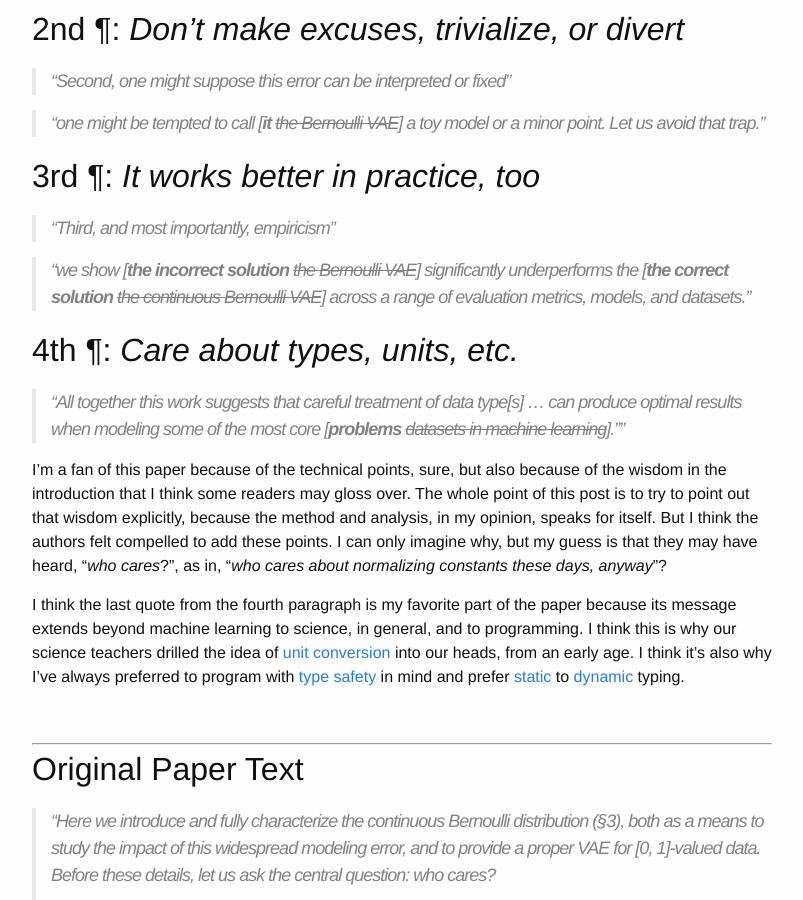
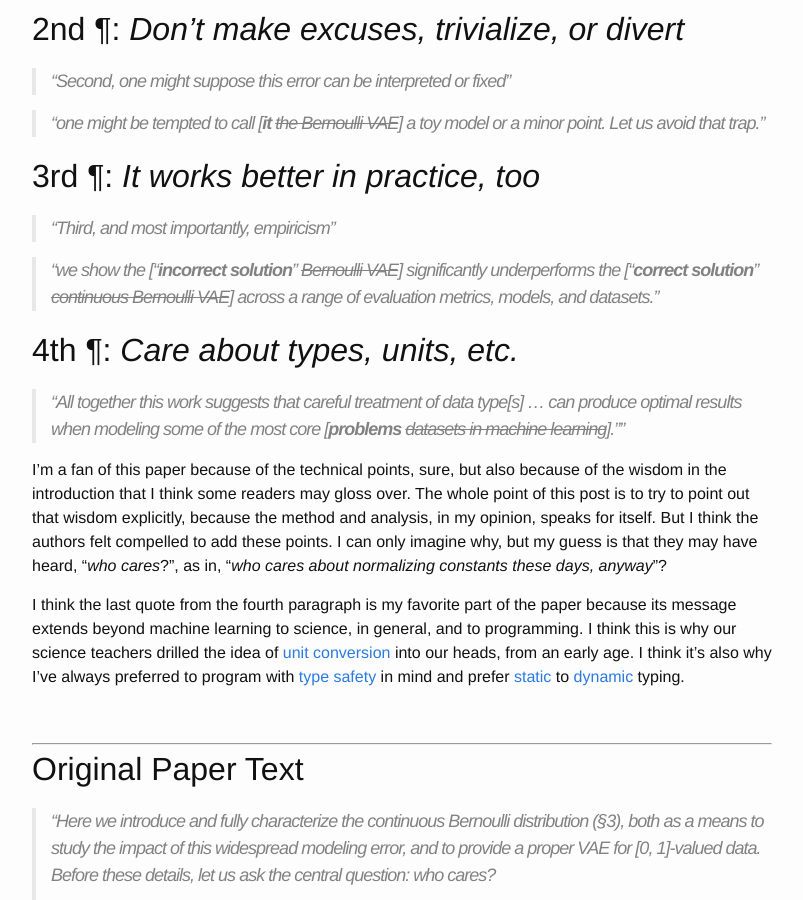
Before and after one commit to deaktator/deaktator.github.io, a Jekyll site: the page built from _posts/2023-10-15-a-continuous-plea.md, in a window 1280 px wide and 900 px high, scrolled down 861 px. Shown: the whole window, without its empty margins (238-1041 px from the left). Built offline with Jekyll 4.4.1, drawn with Linux system fonts in a browser that asks for light colours.

Commit message:
A Continuous Plea: the

```diff
--- a/_posts/2023-10-15-a-continuous-plea.md
+++ b/_posts/2023-10-15-a-continuous-plea.md
@@ -51,8 +51,8 @@ a minor point. Let us avoid that trap."
 
 > "Third, and most importantly, empiricism"
 
-> "we show \[**the incorrect solution** ~~the Bernoulli VAE~~\] significantly
-underperforms the \[**the correct solution** ~~the continuous Bernoulli VAE~~\]
+> "we show the \["**incorrect solution**" ~~Bernoulli VAE~~\] significantly
+underperforms the \["**correct solution**" ~~continuous Bernoulli VAE~~\]
 across a range of evaluation metrics, models, and datasets."
 
 ## 4th &#182;: *Care about types, units, etc.*
```
